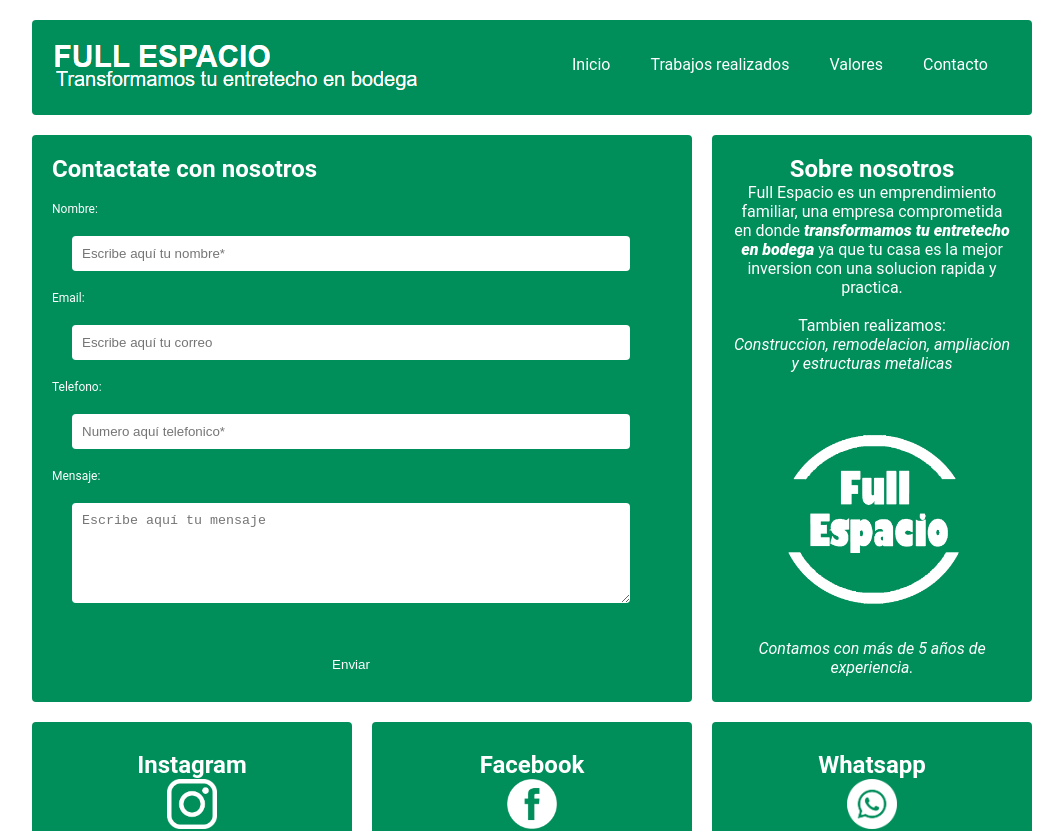
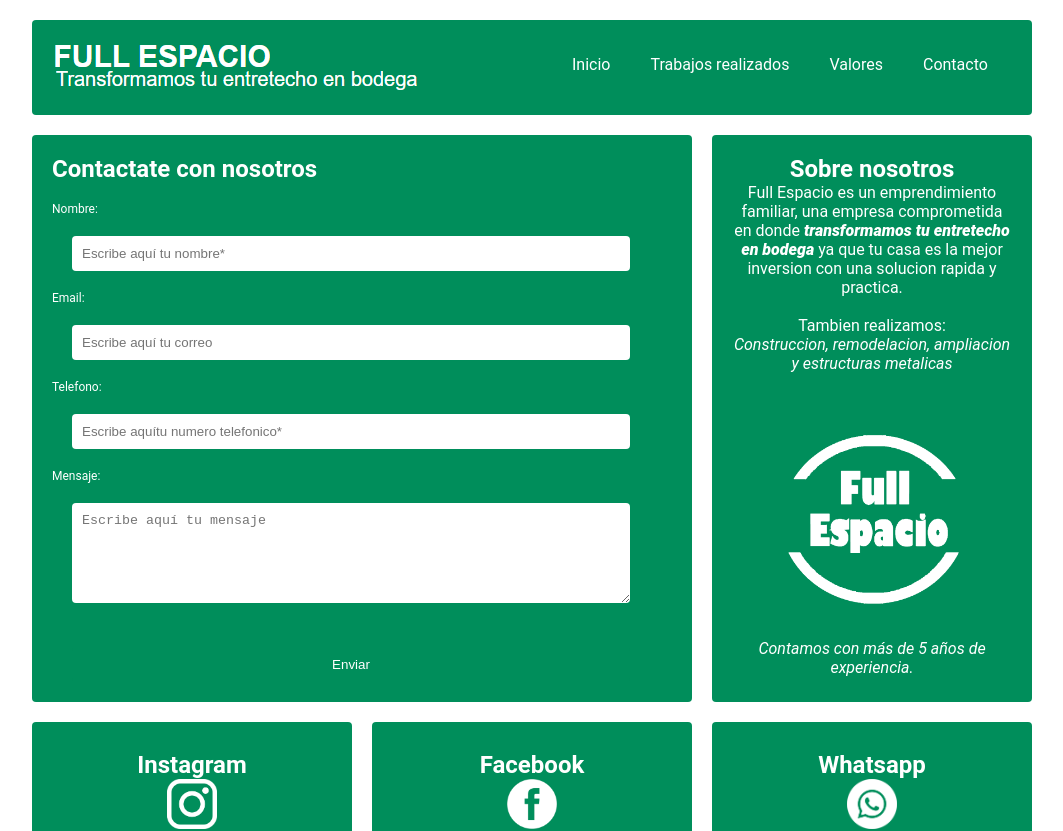
Before and after one commit to reddmti/Projet-page-FullEspacio, a plain HTML site: page contacto.html in a window 1280 px wide. Shown: the top 831 px of the page, without its empty margins (108-1171 px from the left). Drawn offline with Linux system fonts and the light colour scheme.

Commit message:
cambio numero form

```diff
--- a/contacto.html
+++ b/contacto.html
@@ -49,7 +49,7 @@
                     <input type="email" id="email" placeholder="Escribe aquí tu correo">
 
                     <label for="telefono">Telefono:</label>
-                    <input type="number" id="phone" placeholder="Numero aquí telefonico*" required>
+                    <input type="number" id="phone" placeholder="Escribe aquítu numero telefonico*" required>
 
                     <label for="mensaje">Mensaje:</label>
                     <textarea id="mensaje" placeholder="Escribe aquí tu mensaje"></textarea>
```
